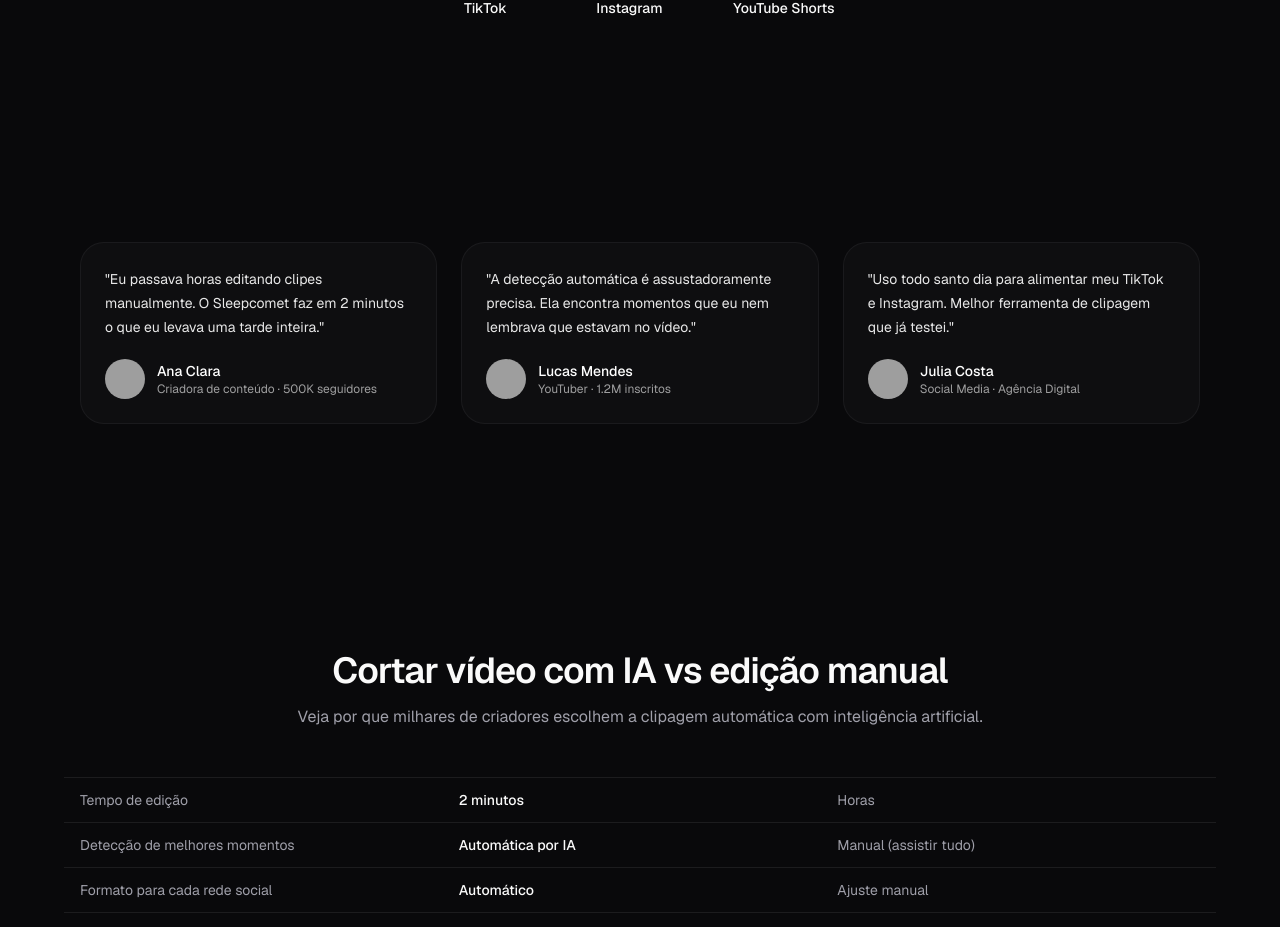
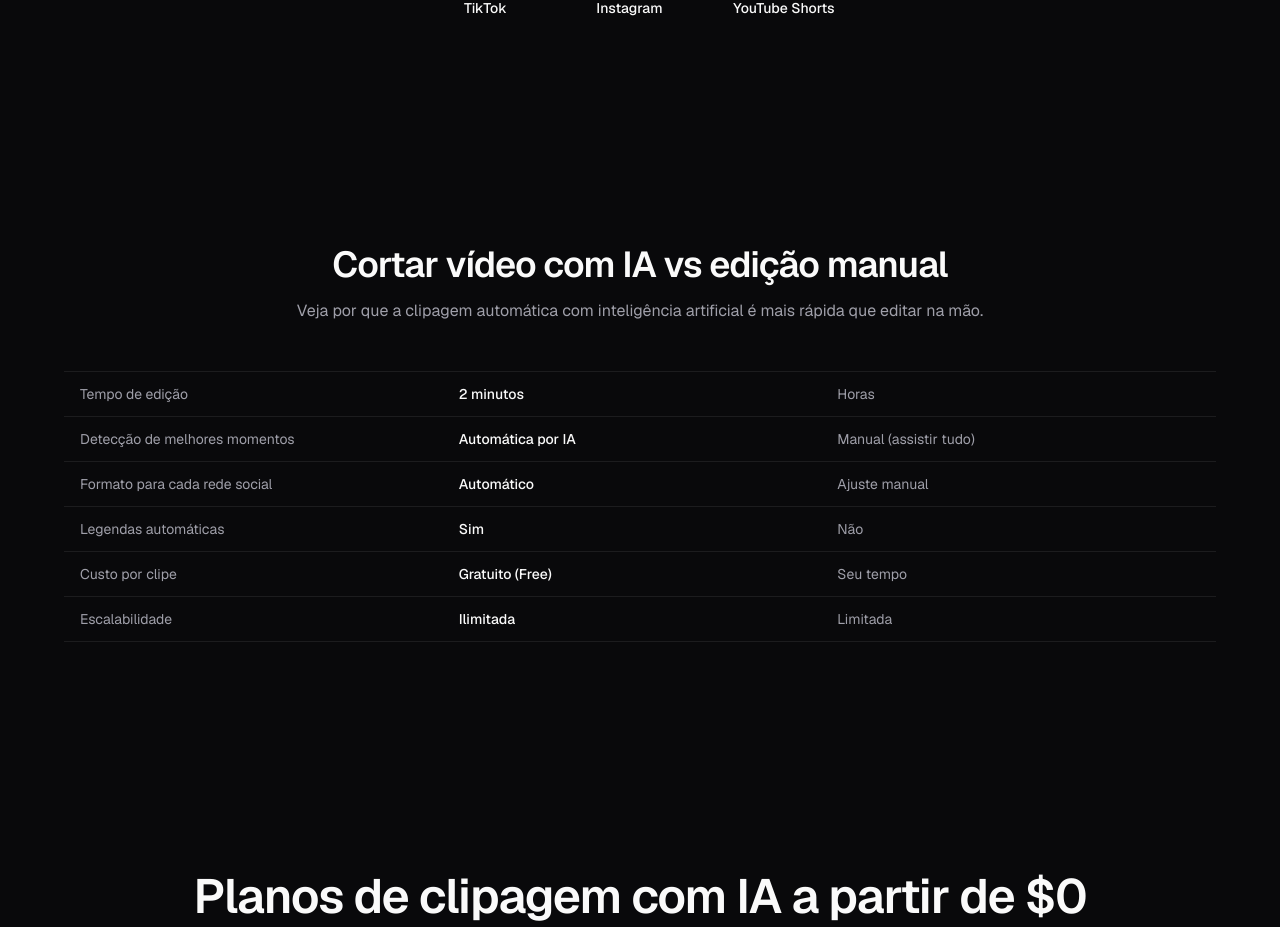
Before and after one commit to sleepcometlabs/sleepcomet-nextjs-landing, a Next.js app: page / in a window 1280 px wide. Shown: the part 2475-3402 px from the top of the page. Built offline with nearby package versions, Linux system fonts and the light colour scheme; no server answers; grey boxes are pictures that could not be loaded.

Commit message:
fix: remove Testimonials component and update comparison text for clarity

```diff
--- a/app/page.tsx
+++ b/app/page.tsx
@@ -7,7 +7,6 @@ import dynamic from "next/dynamic"
 const FeaturesSectionDemo = dynamic(() => import("@/components/features-section-demo-2"))
 const HowItWorks = dynamic(() => import("@/components/landing/how-it-works").then((mod) => mod.HowItWorks))
 const Integrations = dynamic(() => import("@/components/landing/integrations").then((mod) => mod.Integrations))
-const Testimonials = dynamic(() => import("@/components/landing/testimonials").then((mod) => mod.Testimonials))
 const Comparison = dynamic(() => import("@/components/landing/comparison").then((mod) => mod.Comparison))
 const Pricing = dynamic(() => import("@/components/landing/pricing").then((mod) => mod.Pricing))
 const FAQSection = dynamic(() => import("@/components/landing/faq-section").then((mod) => mod.FAQSection))
@@ -23,7 +22,6 @@ export default function Home() {
         <FeaturesSectionDemo />
         <HowItWorks />
         <Integrations />
-        <Testimonials />
         <Comparison />
         <Pricing />
         <FAQSection />
--- a/components/landing/comparison.tsx
+++ b/components/landing/comparison.tsx
@@ -16,7 +16,7 @@ export function Comparison() {
             Cortar vídeo com IA vs edição manual
           </h2>
           <p className="text-muted-foreground">
-            Veja por que milhares de criadores escolhem a clipagem automática com inteligência artificial.
+            Veja por que a clipagem automática com inteligência artificial é mais rápida que editar na mão.
           </p>
         </div>
 
--- a/components/landing/testimonials.tsx
+++ /dev/null
@@ -1,73 +0,0 @@
-"use client"
-
-import React from "react"
-import Image from "next/image"
-
-const avatars = [
-  { imageUrl: "https://i.pravatar.cc/80?u=1", profileUrl: "#" },
-  { imageUrl: "https://i.pravatar.cc/80?u=2", profileUrl: "#" },
-  { imageUrl: "https://i.pravatar.cc/80?u=3", profileUrl: "#" },
-]
-
-const testimonials = [
-  {
-    quote:
-      "Eu passava horas editando clipes manualmente. O Sleepcomet faz em 2 minutos o que eu levava uma tarde inteira.",
-    author: "Ana Clara",
-    role: "Criadora de conteúdo · 500K seguidores",
-  },
-  {
-    quote:
-      "A detecção automática é assustadoramente precisa. Ela encontra momentos que eu nem lembrava que estavam no vídeo.",
-    author: "Lucas Mendes",
-    role: "YouTuber · 1.2M inscritos",
-  },
-  {
-    quote:
-      "Uso todo santo dia para alimentar meu TikTok e Instagram. Melhor ferramenta de clipagem que já testei.",
-    author: "Julia Costa",
-    role: "Social Media · Agência Digital",
-  },
-]
-
-export const Testimonials = () => {
-  return (
-    <section className="relative py-16 sm:py-28 overflow-hidden">
-      <div className="mx-auto max-w-6xl px-4">
-        <div className="grid grid-cols-1 md:grid-cols-3 gap-6">
-          {testimonials.map((testimonial, i) => (
-            <div
-              key={i}
-              className="rounded-3xl p-6 border border-foreground/5 bg-muted/20 flex flex-col justify-between"
-            >
-              <p className="text-sm leading-6 text-white/90">
-                &quot;{testimonial.quote}&quot;
-              </p>
-
-              <div className="mt-5 flex items-center gap-3">
-                <Image
-                  src={avatars[i % avatars.length].imageUrl}
-                  alt={`Avatar de ${testimonial.author}`}
-                  width={40}
-                  height={40}
-                  loading="lazy"
-                  className="h-10 w-10 rounded-full object-cover"
-                />
-
-                <div className="flex flex-col">
-                  <span className="text-sm font-medium text-white">
-                    {testimonial.author}
-                  </span>
-
-                  <span className="text-xs text-white/60">
-                    {testimonial.role}
-                  </span>
-                </div>
-              </div>
-            </div>
-          ))}
-        </div>
-      </div>
-    </section>
-  )
-}
```
